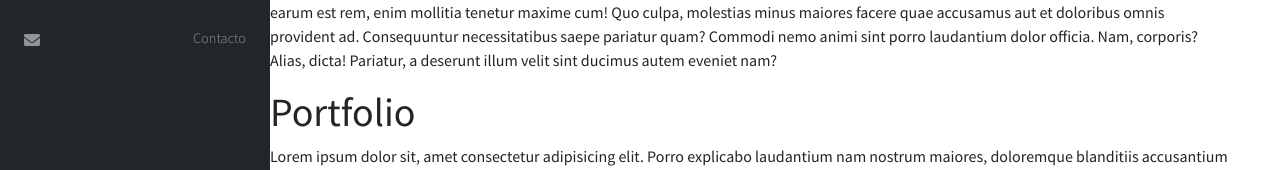
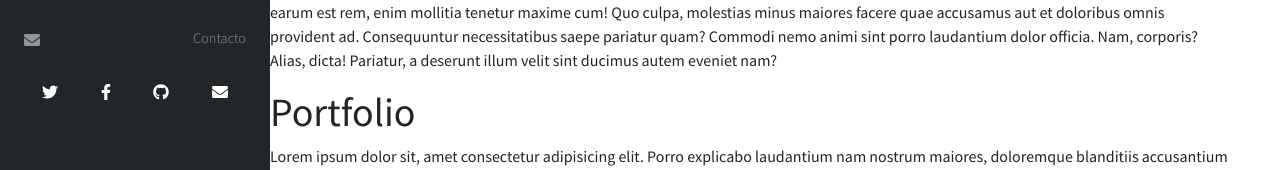
Before and after one commit to leo43161/curriculum, a React (Create React App) app: page / in a window 1280 px wide. Shown: the part 248-418 px from the top of the page. Built offline with nearby package versions, Linux system fonts and the light colour scheme.

Commit message:
Se realizo el diseño responsive de las redes sociales y se ordeno la manera en la que son llamados

```diff
--- a/package.json
+++ b/package.json
@@ -4,6 +4,7 @@
   "private": true,
   "dependencies": {
     "@fortawesome/fontawesome-svg-core": "^1.2.36",
+    "@fortawesome/free-brands-svg-icons": "^5.15.4",
     "@fortawesome/free-solid-svg-icons": "^5.15.4",
     "@fortawesome/react-fontawesome": "^0.1.16",
     "bootstrap": "^5.1.3",
--- a/src/App.js
+++ b/src/App.js
@@ -1,14 +1,15 @@
 import React from 'react';
 import './App.css';
-import Nav from './components/Navigation';
+import Nav from './pages/Navigation';
+import { fab } from '@fortawesome/free-brands-svg-icons'
 import { library } from '@fortawesome/fontawesome-svg-core';
 import { Element } from 'react-scroll';
 import { faHome, faTh, faUser, faEnvelope } from '@fortawesome/free-solid-svg-icons';
 
 function App() {
-  library.add(faHome, faTh, faUser, faEnvelope);
+  library.add(faHome, faTh, faUser, faEnvelope, fab);
   return (
-    <div>
+    <div className="h-100">
       <div className="d-flex flex-column flex-md-row">
         <div id="header" className="sticky-top">
           <Nav></Nav>
--- /dev/null
+++ b/src/components/Redes.jsx
@@ -0,0 +1,13 @@
+import React from 'react'
+import { FontAwesomeIcon } from '@fortawesome/react-fontawesome';
+
+export default function Redes({ expand }) {
+    return (
+        <div className={`${expand ? "d-flex d-md-none" : "d-md-flex d-none"} justify-content-evenly py-3`}>
+            <div><FontAwesomeIcon icon={['fab', 'twitter']}></FontAwesomeIcon></div>
+            <div><FontAwesomeIcon icon={['fab', 'facebook-f']}></FontAwesomeIcon></div>
+            <div><FontAwesomeIcon icon={['fab', 'github']}></FontAwesomeIcon></div>
+            <div><FontAwesomeIcon icon={"envelope"}></FontAwesomeIcon></div>
+        </div>
+    )
+}
--- a/src/components/Navigation.jsx
+++ b/src/pages/Navigation.jsx
@@ -1,7 +1,8 @@
 import React, { useState } from 'react';
-import NavButton from './NavButton';
+import NavButton from '../components/NavButton';
 import Navbar from 'react-bootstrap/Navbar';
 import Container from 'react-bootstrap/Container';
+import Redes from '../components/Redes';
 
 export default function Navigation() {
     const [expanded, setExpanded] = useState(false);
@@ -21,6 +22,8 @@ export default function Navigation() {
                         <NavButton setExpanded={setExpanded} to="portfolio" icon="th" text="Portfolio"></NavButton>
                         <NavButton setExpanded={setExpanded} to="sobreMi" icon="user" text="Sobre Mi"></NavButton>
                         <NavButton setExpanded={setExpanded} to="contacto" icon="envelope" text="Contacto"></NavButton>
+                        <Redes expand={true}></Redes>
+                        <Redes></Redes>
                     </div>
                 </Navbar.Collapse>
             </Container>
```
Also changed, not shown: 1 other file (tests, documents, lock files or other folders).
